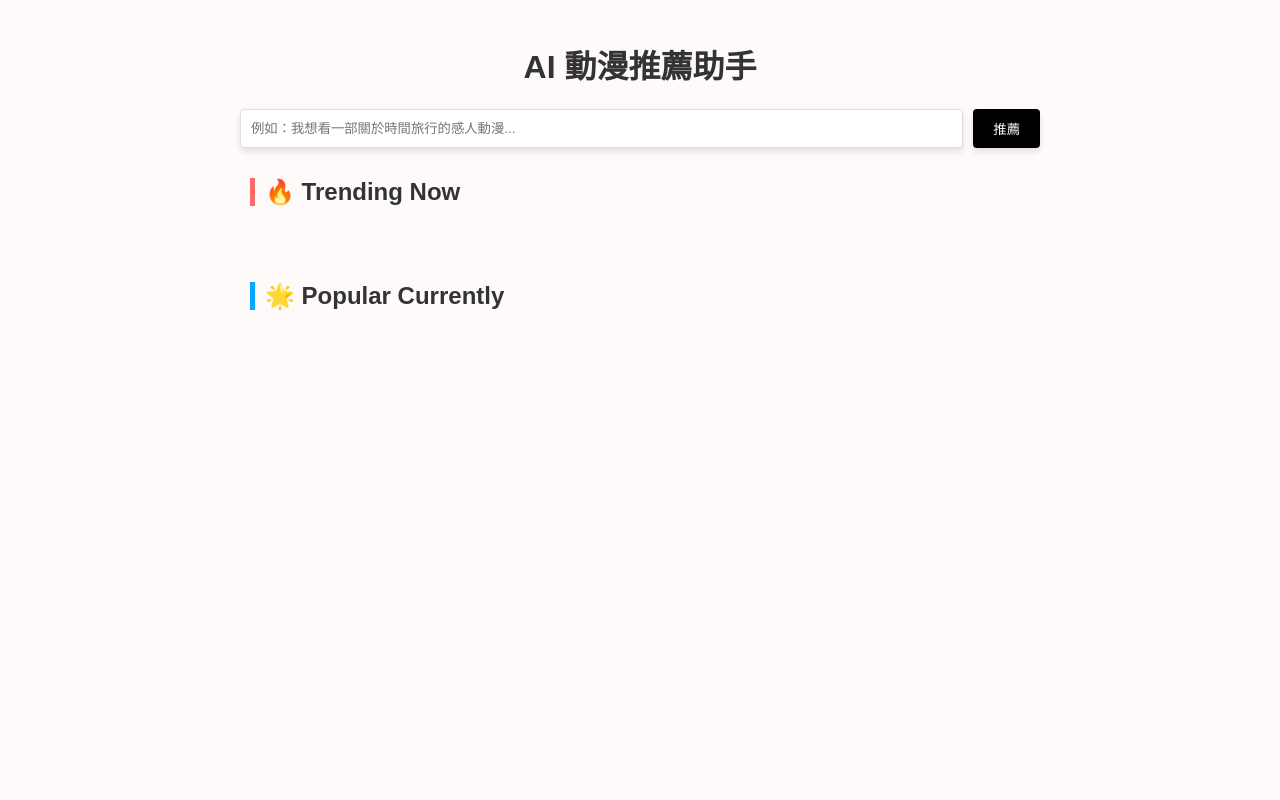
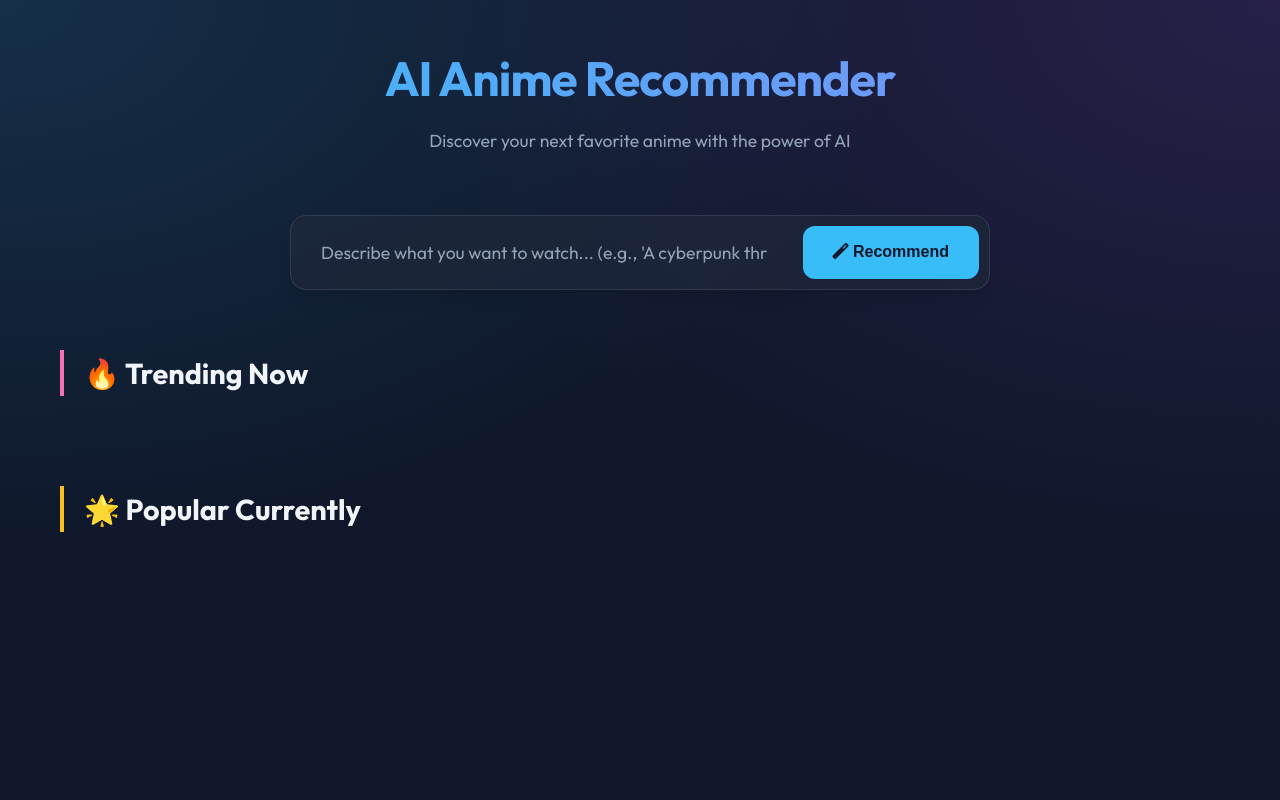
Before and after one commit to Yingwei1028/Flask-Web-OpenAI, a Flask app: page / in a window 1280 px wide. Run offline with Flask 3, Linux system fonts and the light colour scheme; data that the repository does not hold is empty.

Commit message:
feat: Implement initial web UI for AI anime recommender with styling and API key configuration.

```diff
--- /dev/null
+++ b/static/css/style.css
@@ -0,0 +1,271 @@
+@import url('https://fonts.googleapis.com/css2?family=Outfit:wght@300;400;600;700&display=swap');
+
+:root {
+    --bg-color: #0f172a;
+    --card-bg: rgba(30, 41, 59, 0.7);
+    --text-primary: #f1f5f9;
+    --text-secondary: #94a3b8;
+    --accent-color: #38bdf8;
+    --accent-hover: #0ea5e9;
+    --glass-border: rgba(255, 255, 255, 0.1);
+    --shadow-lg: 0 10px 15px -3px rgba(0, 0, 0, 0.1), 0 4px 6px -2px rgba(0, 0, 0, 0.05);
+}
+
+* {
+    box-sizing: border-box;
+    margin: 0;
+    padding: 0;
+}
+
+body {
+    font-family: 'Outfit', sans-serif;
+    background-color: var(--bg-color);
+    color: var(--text-primary);
+    line-height: 1.6;
+    min-height: 100vh;
+    background-image:
+        radial-gradient(at 0% 0%, rgba(56, 189, 248, 0.15) 0px, transparent 50%),
+        radial-gradient(at 100% 0%, rgba(168, 85, 247, 0.15) 0px, transparent 50%);
+    background-attachment: fixed;
+}
+
+.container {
+    max-width: 1200px;
+    margin: 0 auto;
+    padding: 40px 20px;
+}
+
+/* Header & Search */
+header {
+    text-align: center;
+    margin-bottom: 60px;
+    animation: fadeInDown 0.8s ease-out;
+}
+
+h1 {
+    font-size: 3rem;
+    font-weight: 700;
+    margin-bottom: 10px;
+    background: linear-gradient(to right, #38bdf8, #818cf8);
+    -webkit-background-clip: text;
+    background-clip: text;
+    color: transparent;
+    letter-spacing: -0.02em;
+}
+
+.subtitle {
+    color: var(--text-secondary);
+    font-size: 1.1rem;
+}
+
+.search-box {
+    display: flex;
+    gap: 15px;
+    max-width: 700px;
+    margin: 40px auto;
+    background: var(--card-bg);
+    padding: 10px;
+    border-radius: 16px;
+    border: 1px solid var(--glass-border);
+    backdrop-filter: blur(12px);
+    box-shadow: var(--shadow-lg);
+    transition: transform 0.3s ease, box-shadow 0.3s ease;
+}
+
+.search-box:focus-within {
+    transform: translateY(-2px);
+    box-shadow: 0 20px 25px -5px rgba(0, 0, 0, 0.2), 0 10px 10px -5px rgba(0, 0, 0, 0.1);
+    border-color: rgba(56, 189, 248, 0.3);
+}
+
+input {
+    flex: 1;
+    padding: 15px 20px;
+    background: transparent;
+    border: none;
+    color: var(--text-primary);
+    font-size: 1.1rem;
+    font-family: inherit;
+    outline: none;
+}
+
+input::placeholder {
+    color: var(--text-secondary);
+}
+
+button {
+    padding: 12px 30px;
+    background: var(--accent-color);
+    color: #0f172a;
+    border: none;
+    border-radius: 12px;
+    font-weight: 600;
+    font-size: 1rem;
+    cursor: pointer;
+    transition: all 0.3s ease;
+}
+
+button:hover {
+    background: var(--accent-hover);
+    transform: scale(1.05);
+}
+
+/* Sections */
+.section-title {
+    font-size: 1.8rem;
+    margin: 60px 0 30px;
+    padding-left: 20px;
+    border-left: 4px solid var(--accent-color);
+    display: flex;
+    align-items: center;
+    gap: 10px;
+}
+
+.section-title.trending {
+    border-color: #f472b6;
+}
+
+.section-title.popular {
+    border-color: #fbbf24;
+}
+
+/* Grid & Cards */
+.results {
+    display: grid;
+    grid-template-columns: repeat(auto-fill, minmax(240px, 1fr));
+    gap: 30px;
+}
+
+.card {
+    background: var(--card-bg);
+    border-radius: 16px;
+    overflow: hidden;
+    border: 1px solid var(--glass-border);
+    backdrop-filter: blur(12px);
+    transition: all 0.4s cubic-bezier(0.4, 0, 0.2, 1);
+    height: 100%;
+    display: flex;
+    flex-direction: column;
+    position: relative;
+}
+
+.card:hover {
+    transform: translateY(-10px);
+    box-shadow: 0 20px 25px -5px rgba(0, 0, 0, 0.2);
+    border-color: rgba(255, 255, 255, 0.2);
+}
+
+.card-image-wrapper {
+    position: relative;
+    padding-top: 140%;
+    /* Aspect ratio for anime covers */
+    overflow: hidden;
+}
+
+.card img {
+    position: absolute;
+    top: 0;
+    left: 0;
+    width: 100%;
+    height: 100%;
+    object-fit: cover;
+    transition: transform 0.5s ease;
+}
+
+.card:hover img {
+    transform: scale(1.1);
+}
+
+.card-content {
+    padding: 20px;
+    flex: 1;
+    display: flex;
+    flex-direction: column;
+}
+
+.card-title {
+    font-size: 1.1rem;
+    font-weight: 600;
+    margin-bottom: 10px;
+    line-height: 1.4;
+    display: -webkit-box;
+    -webkit-line-clamp: 2;
+    line-clamp: 2;
+    -webkit-box-orient: vertical;
+    overflow: hidden;
+}
+
+.score-badge {
+    position: absolute;
+    top: 15px;
+    right: 15px;
+    background: rgba(15, 23, 42, 0.8);
+    backdrop-filter: blur(4px);
+    padding: 6px 12px;
+    border-radius: 20px;
+    font-weight: 700;
+    font-size: 0.9rem;
+    color: #4ade80;
+    border: 1px solid rgba(74, 222, 128, 0.2);
+}
+
+.desc {
+    font-size: 0.9rem;
+    color: var(--text-secondary);
+    margin-top: auto;
+    display: -webkit-box;
+    -webkit-line-clamp: 3;
+    line-clamp: 3;
+    -webkit-box-orient: vertical;
+    overflow: hidden;
+    line-height: 1.5;
+}
+
+a {
+    text-decoration: none;
+    color: inherit;
+}
+
+.back-link {
+    display: inline-block;
+    margin-top: 50px;
+    padding: 12px 25px;
+    background: rgba(255, 255, 255, 0.05);
+    border-radius: 30px;
+    color: var(--text-primary);
+    font-weight: 600;
+    transition: all 0.3s ease;
+    border: 1px solid var(--glass-border);
+}
+
+.back-link:hover {
+    background: rgba(255, 255, 255, 0.1);
+    transform: translateX(-5px);
+}
+
+/* Animations */
+@keyframes fadeInDown {
+    from {
+        opacity: 0;
+        transform: translateY(-20px);
+    }
+
+    to {
+        opacity: 1;
+        transform: translateY(0);
+    }
+}
+
+@media (max-width: 768px) {
+    h1 {
+        font-size: 2rem;
+    }
+
+    .search-box {
+        flex-direction: column;
+    }
+
+    .search-box button {
+        width: 100%;
+    }
+}
--- a/templates/index.html
+++ b/templates/index.html
@@ -1,61 +1,43 @@
 <!DOCTYPE html>
 <html lang="en">
+
 <head>
     <meta charset="UTF-8">
     <meta name="viewport" content="width=device-width, initial-scale=1.0">
     <title>AI Anime Recommender</title>
-    <style>
-        body { font-family: sans-serif; max-width: 800px; margin: 0 auto; padding: 20px; background: #fffafa; }
-        h1 { text-align: center; color: #333; }
-        .search-box { display: flex; gap: 10px; margin-bottom: 30px; }
-        input { flex: 1; padding: 10px; border: 1px solid #ddd; border-radius: 4px; box-shadow: 0 4px 6px rgba(0,0,0,0.1);}
-        button { padding: 10px 20px; background: #000000; color: white; border: none; border-radius: 4px; cursor: pointer; box-shadow: 0 4px 6px rgba(0,0,0,0.1);}
-        button:hover { background: #504f4f; }
+    <link rel="stylesheet" href="{{ url_for('static', filename='css/style.css') }}">
+    <link rel="stylesheet" href="https://cdnjs.cloudflare.com/ajax/libs/font-awesome/6.4.0/css/all.min.css">
+</head>
 
-        .results {
-            display: grid;
-            grid-template-columns: repeat(auto-fill, minmax(200px, 1fr));
-            gap: 20px;
-            width: 100%;
-        }
-        .card {
-            background: white;
-            border-radius: 8px;
-            overflow: hidden;
-            box-shadow: 0 2px 5px rgba(0,0,0,0.1);
-            transition: transform 0.2s;
-        }
-        .card:hover { transform: translateY(-5px); }
-        .card img { width: 100%; height: 300px; object-fit: cover; }
-        .card-content { padding: 15px; }
-        .card-title { font-weight: bold; margin-bottom: 5px; font-size: 1.1em; }
-        .score { color: #2ecc71; font-weight: bold; font-size: 0.9em; }
-        .desc { font-size: 0.8em; color: #666; display: -webkit-box; -webkit-line-clamp: 3; -webkit-box-orient: vertical; overflow: hidden; margin-top: 10px;}
-        a { text-decoration: none; color: inherit; }
-    </style>
-</head>
 <body>
 
-    <h1> AI 動漫推薦助手</h1>
+    <div class="container">
+        <header>
+            <h1>AI Anime Recommender</h1>
+            <p class="subtitle">Discover your next favorite anime with the power of AI</p>
+        </header>
 
         <form class="search-box" method="POST">
-        <input type="text" name="user_input" placeholder="例如：我想看一部關於時間旅行的感人動漫..." value="{{ last_input }}" required>
-        <button type="submit">推薦</button>
+            <input type="text" name="user_input"
+                placeholder="Describe what you want to watch... (e.g., 'A cyberpunk thriller with deep plot')"
+                value="{{ last_input }}" required>
+            <button type="submit"><i class="fas fa-magic"></i> Recommend</button>
         </form>
 
-    <div>
         {% if recommendations %}
-            <h2 style="text-align: center; margin-bottom: 20px;">🔍 推薦結果</h2>
+        <h2 class="section-title">🔍 Recommended for You</h2>
 
         <div class="results">
             {% for anime in recommendations %}
             <a href="{{ anime.siteUrl }}" target="_blank">
                 <div class="card">
+                    <div class="card-image-wrapper">
                         <img src="{{ anime.coverImage.large }}" alt="{{ anime.title.romaji }}">
+                    </div>
+                    <div class="score-badge">{{ anime.averageScore or 'N/A' }}%</div>
                     <div class="card-content">
                         <div class="card-title">{{ anime.title.english or anime.title.romaji }}</div>
-                                <div class="score">Score: {{ anime.averageScore or 'N/A' }}%</div>
-                                <div class="desc" style="font-size: 0.8em; color: #666; display: -webkit-box; -webkit-line-clamp: 3; -webkit-box-orient: vertical; overflow: hidden;">
+                        <div class="desc">
                             {{ anime.description | safe }}
                         </div>
                     </div>
@@ -64,40 +46,44 @@
             {% endfor %}
         </div>
 
-            <div style="text-align: center; margin-top: 30px;">
-                <a href="/" style="text-decoration: none; color: #020202; font-weight: bold;">← 返回首頁</a>
+        <div style="text-align: center;">
+            <a href="/" class="back-link">← Back to Home</a>
         </div>
 
         {% else %}
 
-            <h2 style="margin-left: 10px; border-left: 5px solid #ff6b6b; padding-left: 10px; color: #333;">🔥 Trending Now</h2>
+        <h2 class="section-title trending">🔥 Trending Now</h2>
 
         <div class="results">
             {% for anime in trending %}
             <a href="{{ anime.siteUrl }}" target="_blank">
                 <div class="card">
-                        <img src="{{ anime.coverImage.large }}">
+                    <div class="card-image-wrapper">
+                        <img src="{{ anime.coverImage.large }}" alt="{{ anime.title.romaji }}">
+                    </div>
+                    <div class="score-badge" style="color: #f472b6; border-color: rgba(244, 114, 182, 0.3);">{{
+                        anime.averageScore or 'N/A' }}%</div>
                     <div class="card-content">
                         <div class="card-title">{{ anime.title.english or anime.title.romaji }}</div>
-                            <div class="score" style="color: #ff6b6b;">Score: {{ anime.averageScore or 'N/A' }}%</div>
                     </div>
                 </div>
             </a>
             {% endfor %}
         </div>
 
-            <br><br>
-
-            <h2 style="margin-left: 10px; border-left: 5px solid #02a9ff; padding-left: 10px; color: #333;">🌟 Popular Currently</h2>
+        <h2 class="section-title popular">🌟 Popular Currently</h2>
 
         <div class="results">
             {% for anime in popular %}
             <a href="{{ anime.siteUrl }}" target="_blank">
                 <div class="card">
-                        <img src="{{ anime.coverImage.large }}">
+                    <div class="card-image-wrapper">
+                        <img src="{{ anime.coverImage.large }}" alt="{{ anime.title.romaji }}">
+                    </div>
+                    <div class="score-badge" style="color: #fbbf24; border-color: rgba(251, 191, 36, 0.3);">{{
+                        anime.averageScore or 'N/A' }}%</div>
                     <div class="card-content">
                         <div class="card-title">{{ anime.title.english or anime.title.romaji }}</div>
-                            <div class="score" style="color: #02a9ff;">Score: {{ anime.averageScore or 'N/A' }}%</div>
                     </div>
                 </div>
             </a>
@@ -105,5 +91,8 @@
         </div>
 
         {% endif %}
-    </div> </body>
+    </div>
+
+</body>
+
 </html>
```
Lines whose indentation alone changed are shown as unchanged.
